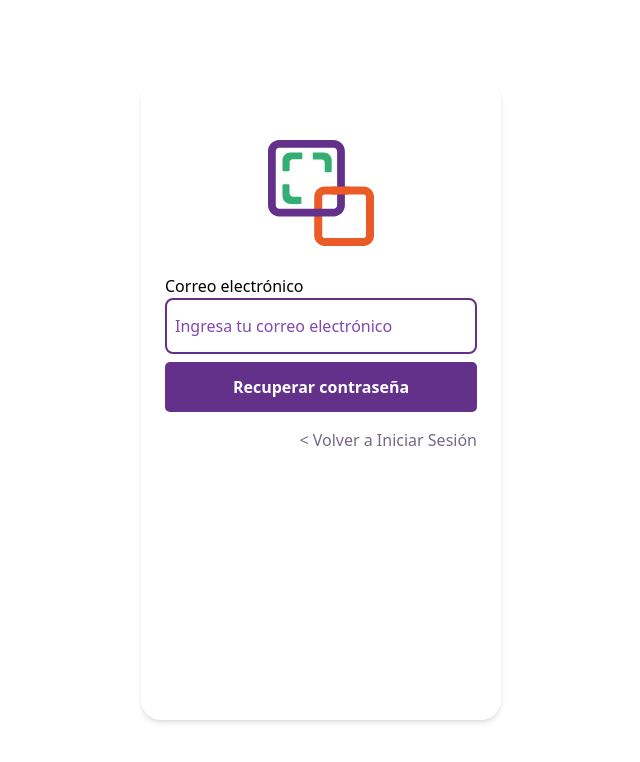
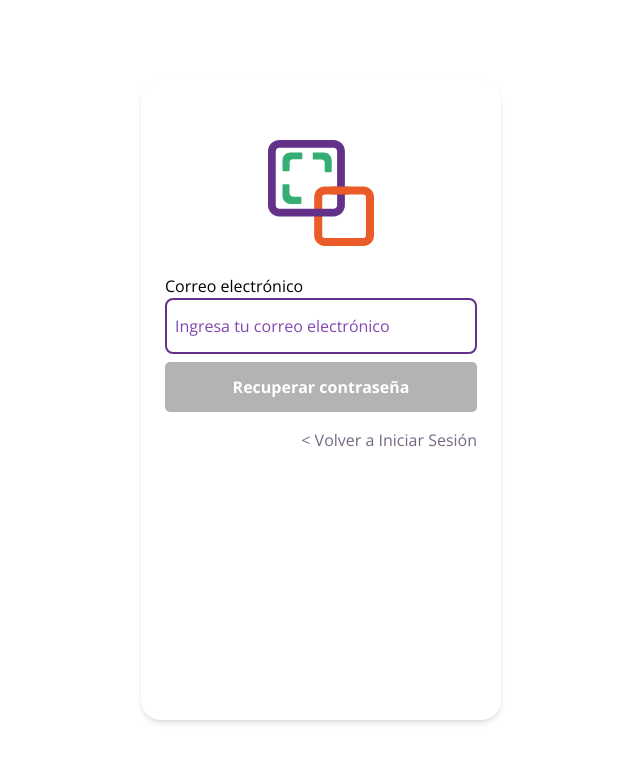
Before and after one commit to sync-ideas/project-frontend, a Next.js app: page /restablecer-contrasena in a window 1280 px wide. Shown: the top 762 px of the page, without its empty margins (319-959 px from the left). Built offline with nearby package versions, Linux system fonts and the light colour scheme.

Commit message:
[FIX] basic layout and use of components

```diff
--- a/src/app/restablecer-contrasena/page.tsx
+++ b/src/app/restablecer-contrasena/page.tsx
@@ -1,18 +1,31 @@
 "use client";
-import React from "react";
+import React, { useState } from "react";
 import Image from "next/image";
 import logo from "../../../public/assets/images/icon.svg";
-import LinkComponent from "../components/LinkComponent/LinkComponentCustom";
 import CustomInput from "../components/input";
 import Button from "../components/button";
+import LinkComponent from "../components/LinkComponent/LinkComponentCustom";
 
 interface GetPasswordProps {}
+
 const GetPassword: React.FC<GetPasswordProps> = (props) => {
+    const [email, setEmail] = useState("");
+    const [isButtonDisabled, setIsButtonDisabled] = useState(true);
+
+    const handleEmailChange = (event: React.ChangeEvent<HTMLInputElement>) => {
+        const { value } = event.target;
+        setEmail(value);
+        setIsButtonDisabled(value === "");
+    };
+
+    const handleSubmit = () => {
+        //TODO: Agregar código de envio de información a la bd
+    };
 
     return (
-        <div className="h-screen sm:py-10 sm:flex sm:justify-center font-sans">
+        <div className="h-screen sm:py-10 sm:flex sm:justify-center">
             <div className="flex items-center flex-col pt-[60px] px-6 sm:min-w-[360px] sm:m-auto sm:border-0 sm:shadow-md sm:max-h-full sm:min-h-[640px] sm:rounded-[20px]">
-                <Image src={logo} width={106} height={106} alt="Logo" />
+                <Image src={logo} width={106} height={106} alt="logo" />
                 <form action="" className="w-full">
                     <div className="pt-5 my-2 w-full">
                         <CustomInput
@@ -20,23 +33,27 @@ const GetPassword: React.FC<GetPasswordProps> = (props) => {
                             pass={false}
                             type="email"
                             label="Correo electrónico"
+                            value={email}
+                            method={handleEmailChange}
                         />
                     </div>
                     <div className="w-full">
                         <Button
                             text="Recuperar contraseña"
-                            isCompleted={true}
+                            isCompleted={!isButtonDisabled}
+                            onClick={handleSubmit}
                         />
                     </div>
-                </form>
                     <div className="w-full text-right mt-4">
                         <LinkComponent
                             link="/login"
                             text="< Volver a Iniciar Sesión"
+                            decorationColor="green"
                             textColor="purple-disabled"
-                        decorationColor="green"
+                            textColorHover="purple"
                         />
                     </div>
+                </form>
             </div>
         </div>
     );
```
Lines whose indentation alone changed are shown as unchanged.
